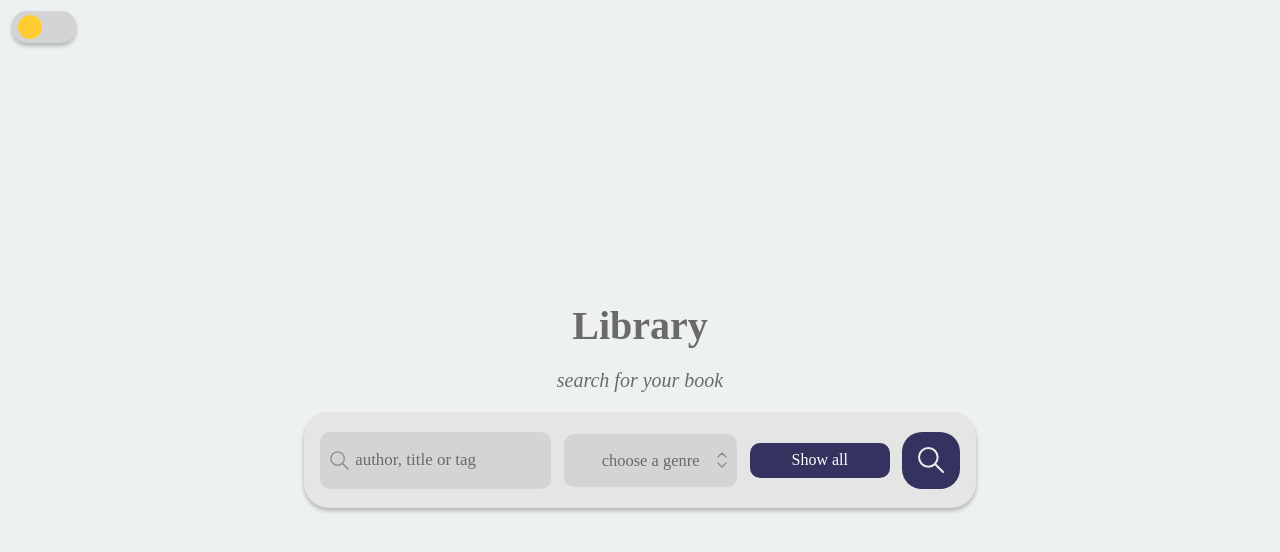
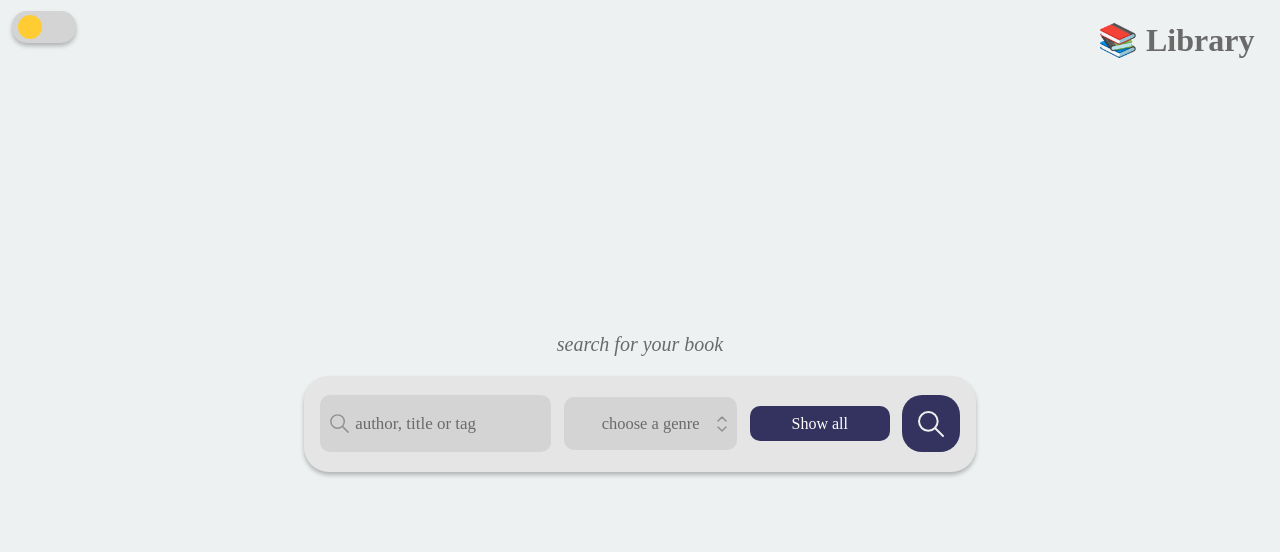
Before and after one commit to mpn01/library, a PHP site: page / in a window 1280 px wide. Shown: the top 552 px of the page. Run offline with PHP 8.4, Linux system fonts and the light colour scheme; data that the repository does not hold is empty; a stand-in replaces the project's code that opens the database connection; some web fonts are replaced.

Commit message:
Add header and logo

```diff
--- a/index.php
+++ b/index.php
@@ -15,8 +15,10 @@
         <input type="checkbox" id="theme__toggle" />
         <label for="theme__toggle" id="theme__toggle--state"></label>
     </div>
+    <header>
+        <h1 id="title"> 📚 Library</h1>
+    </header>
     <main>
-        <h1 id="title">Library</h1>
         <h3 class="subtitle">search for your book</h3>
         <form action="list.php" method="GET" id="search">
             <div tabindex="0" id="search__bar">
--- a/list.php
+++ b/list.php
@@ -14,8 +14,10 @@
         <input type="checkbox" id="theme__toggle" />
         <label for="theme__toggle" id="theme__toggle--state"></label>
     </div>
+    <header>
+        <h1 id="title"> 📚 Library</h1>
+    </header>
     <main>
-        <h1 id="title">Library</h1>
         <?php
             try {
                 require("connect.php");
--- a/styles/css/index.css
+++ b/styles/css/index.css
@@ -21,7 +21,6 @@
 }
 
 main {
-    width: 100%;
     height: 100%;
     display: flex;
     align-items: center;
--- a/styles/css/list.css
+++ b/styles/css/list.css
@@ -15,6 +15,10 @@
     }
 }
 
+header {
+    position: relative;
+}
+
 main {
     height: fit-content;
     background: var(--bg-color);
@@ -23,6 +27,7 @@ main {
     flex-direction: column;
     gap: 1vh;
 }
+
 
 #button--goback {
     display: flex;
--- a/styles/css/main.css
+++ b/styles/css/main.css
@@ -48,6 +48,17 @@ body {
     overflow-x: hidden;
     background: var(--bg-color);
 }
+
+header {
+    position: absolute;
+    height: fit-content;
+    width: 100%;
+    display: flex;
+    align-items: center;
+    justify-content: right;
+    text-align: right;
+}
+
 
 #theme {
     position: absolute;
@@ -108,9 +119,9 @@ body {
 
 #title {
     color: var(--headers-color);
-    font-size: 2.5em;
+    font-size: 2em;
     font-weight: 600;
-    margin-bottom: 0;
+    margin-right: 2%;
 }
 
 .subtitle {
```
